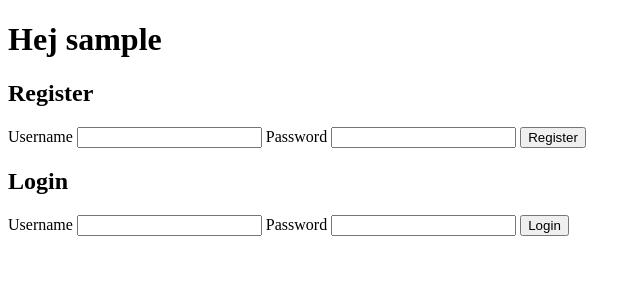
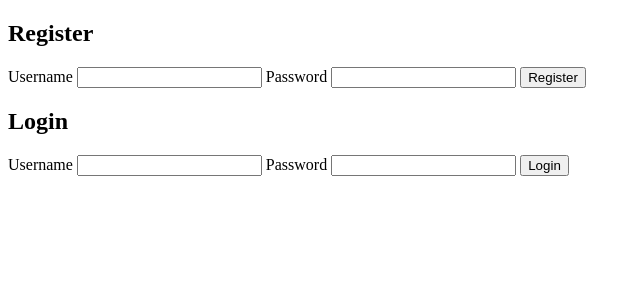
Before and after one commit to fed18/login, a PHP site: page /index.php in a window 1280 px wide. Shown: the top 300 px of the page, without its empty margins (0-641 px from the left). Run offline with PHP 8.4, Linux system fonts and the light colour scheme; the visitor is signed in with stand-in values (Sample User, id 1).

Commit message:
Remove header stuff

```diff
--- a/index.php
+++ b/index.php
@@ -11,7 +11,6 @@ session_start();
 </head>
 <body>
   <header>
-    <h1>Hej <?= $_SESSION["username"]; ?></h1>
   </header>
   <h2>Register</h2>
   <form action="register.php" method="POST">
```
